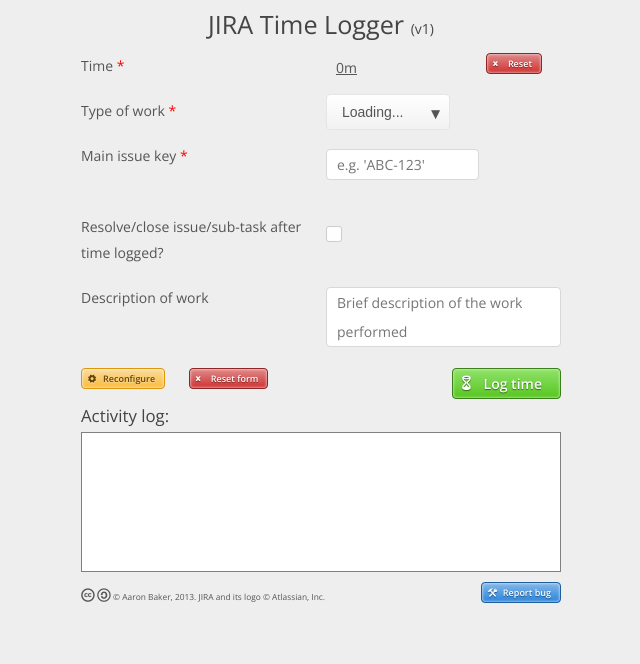
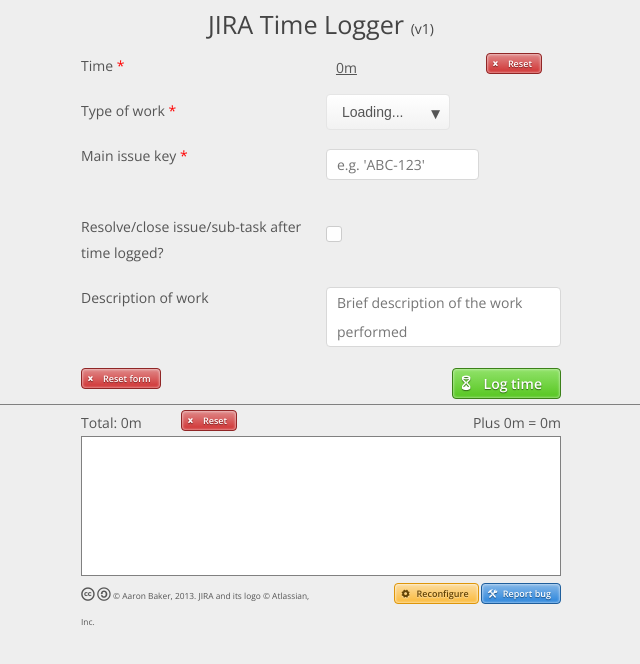
Before and after one commit to Lilchef/jira-time-logger, a plain HTML site: page Resources/index.html in a window 1280 px wide. Shown: the whole page, without its empty margins (319-959 px from the left). Drawn offline with nearby package versions, Linux system fonts and the light colour scheme.

Commit message:
Started work on showing total time logged. W.I.P.

```diff
--- a/Resources/css/app.css
+++ b/Resources/css/app.css
@@ -28,6 +28,13 @@
     font-size: 1rem;
 }
 
+#loggerForm
+{
+    padding-bottom: 5px;
+    margin-bottom: 5px;
+    border-bottom: solid 1px gray;
+}
+
 #timeAuto
 {
     text-decoration: underline;
@@ -55,6 +62,12 @@
     top: 8px;
 }
 
+#dayTotalDisplay
+{
+    float: left;
+    width: 100px;
+}
+
 #userLogContainer
 {
     width: 100%;
@@ -63,7 +76,7 @@
     overflow-y: auto;
     border: solid 1px gray;
     background-color: white;
-    margin-bottom: 10px;
+    margin-bottom: 5px;
 }
 
 div.userLog
--- a/Resources/index.html
+++ b/Resources/index.html
@@ -36,7 +36,7 @@
                     <li class="field">
                         <div class="row">
                             <div class="four columns">
-                        <div id='timeAuto' class="input" title="Click to override">0m</div>
+                                <div id='timeAuto' class="input timeAuto" title="Click to override">0m</div>
                                 <input type="text" id="timeManual" name="time" class="text input" placeholder="e.g. '1h 30m'" />
                             </div>
                             <div class="two columns">
@@ -70,23 +70,12 @@
                 </ul>
             </div>
             <div class="row">
-                <div class="four columns">
-                    <div class="row">
-                        <div class="two columns">
-                            <div class="small rounded pretty warning btn icon-left icon-cog">
-                                <a href="#" id="reconfigureButton">Reconfigure</a>
-                            </div>
-                        </div>
-                        <div class="two columns">
-                            <div class="two column">
+                <div class="three columns">
                     <div class="small rounded pretty danger btn icon-left icon-cancel">
                         <a href="#" id="resetFormButton">Reset form</a>
                     </div>
                 </div>
-                        </div>
-                    </div>
-                </div>
-                <div class="two columns text-right">
+                <div class="three columns text-right">
                     <div class="medium rounded pretty success btn icon-left icon-hourglass">
                         <a href="#" id="logTimeButton">Log time</a>
                     </div>
@@ -94,8 +83,16 @@
             </div>
         </form>
         <div class="row">
-            <div class="six columns">
-                <h4>Activity log:</h4>
+            <div class="four columns">
+                <div id='dayTotalDisplay'>
+                    Total: <span id='dayTotal'>0m</span>
+                </div>
+                <div class="small rounded pretty danger btn icon-left icon-cancel">
+                    <a href="#" id="resetDayTotalButton">Reset</a>
+                </div>
+            </div>
+            <div class="two columns text-right">
+                Plus <span class='timeAuto'>0m</span> = <span id='dayGrandTotal'>0m</span>
             </div>
         </div>
         <div class="row">
@@ -106,11 +103,14 @@
             </div>
         </div>
         <div class="row" id="footer">
-            <div class="four columns">
+            <div class="three columns">
                 <i class="icon-cc" title="Creative Commons"></i> <i class="icon-cc-sa" title="Share-Alike licensed"></i>
                 &copy; Aaron Baker, <span id="copyYear">2013</span>. JIRA and its logo &copy; Atlassian, Inc.
             </div>
-            <div class="two columns text-right">
+            <div class="three columns text-right">
+                <div class="small rounded pretty warning btn icon-left icon-cog">
+                    <a href="#" id="reconfigureButton">Reconfigure</a>
+                </div>
                 <div class="small rounded pretty primary btn icon-left icon-tools">
                     <a href="#" id="bugButton">Report bug</a>
                 </div>
--- a/Resources/js/app.js
+++ b/Resources/js/app.js
@@ -374,7 +374,7 @@
     }
     jiraTime += time.min+'m';
 
-    $('#timeAuto').text(jiraTime);
+    $('.timeAuto').text(jiraTime);
 };
 
 /**
```
Lines whose indentation alone changed are shown as unchanged.
